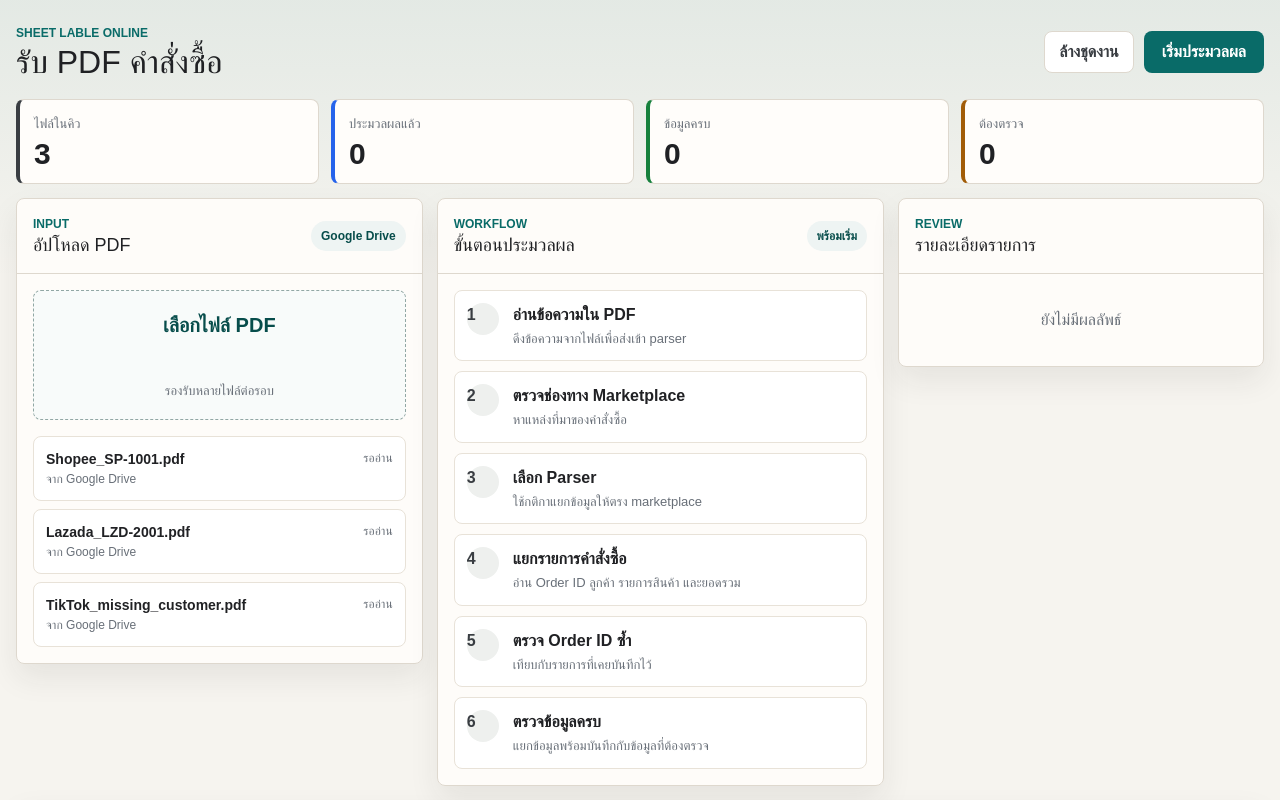
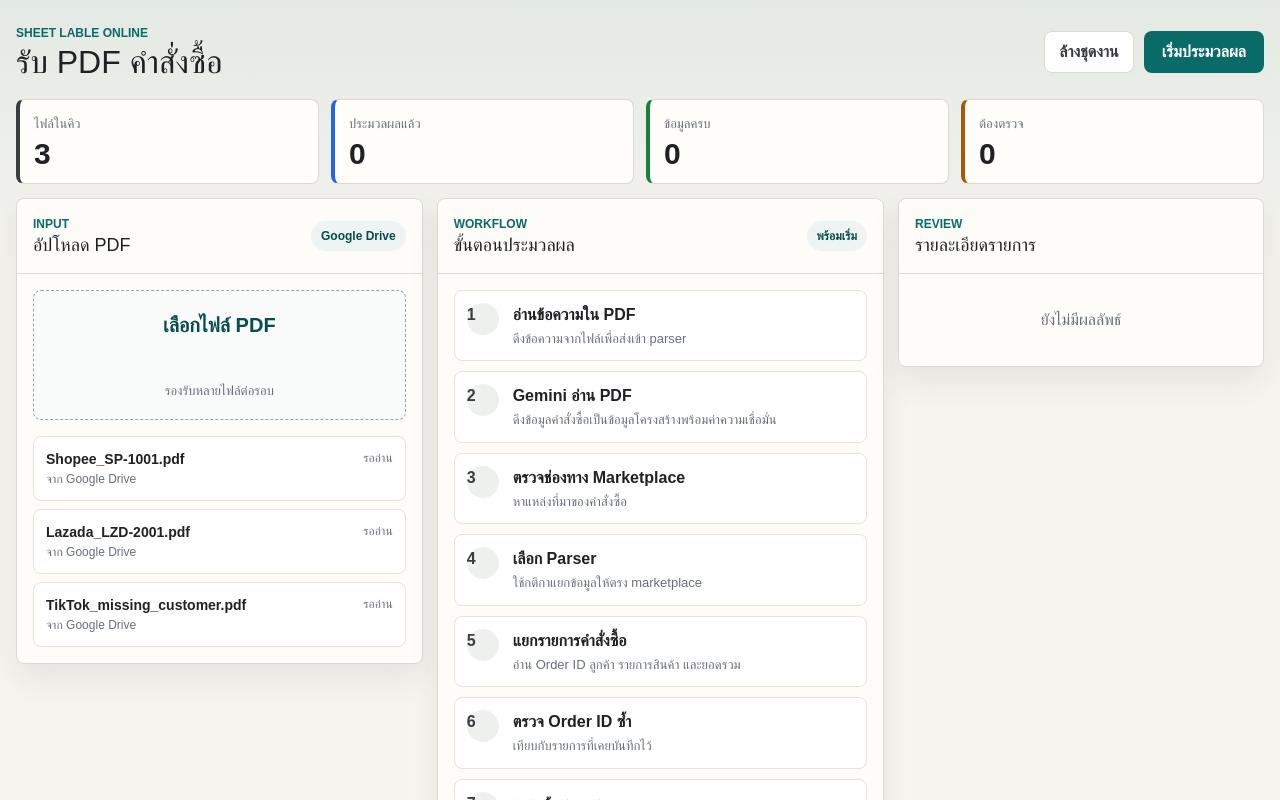
Before and after one commit to hillkoffzerowaste/sheet-label-online, a Next.js app: page / in a window 1280 px wide. Shown: the top 800 px of the page. Built offline with nearby package versions, Linux system fonts and the light colour scheme.

Commit message:
Add Gemini extraction workflow contract

```diff
--- a/src/workflow.ts
+++ b/src/workflow.ts
@@ -1,6 +1,8 @@
 export type Marketplace = "Shopee" | "Lazada" | "TikTok Shop" | "Unknown";
 
 export type OrderStatus = "ready" | "incomplete" | "duplicate" | "failed";
+
+export type ExtractionSource = "parser" | "gemini";
 
 export type MissingField =
   | "orderId"
@@ -8,7 +10,8 @@ export type MissingField =
   | "customerName"
   | "items"
   | "quantity"
-  | "address";
+  | "address"
+  | "total";
 
 export type OrderItem = {
   name: string;
@@ -33,7 +36,23 @@ export type ProcessedOrder = {
   total: number;
   status: OrderStatus;
   missingFields: MissingField[];
+  source: ExtractionSource;
+  confidence?: number;
+  rawNotes?: string;
   reason?: string;
+};
+
+export type GeminiExtraction = {
+  marketplace: string;
+  orderId: string;
+  customerName: string;
+  items: Array<{ name: string; quantity: number; sku?: string }>;
+  quantity: number;
+  address: string;
+  total: number;
+  confidence: number;
+  missingFields: string[];
+  rawNotes: string;
 };
 
 export type WorkflowStep = {
@@ -47,6 +66,11 @@ export const workflowSteps: WorkflowStep[] = [
     id: "read",
     label: "อ่านข้อความใน PDF",
     description: "ดึงข้อความจากไฟล์เพื่อส่งเข้า parser",
+  },
+  {
+    id: "gemini",
+    label: "Gemini อ่าน PDF",
+    description: "ดึงข้อมูลคำสั่งซื้อเป็นข้อมูลโครงสร้างพร้อมค่าความเชื่อมั่น",
   },
   {
     id: "marketplace",
@@ -121,7 +145,7 @@ export function processPdfJob(
   const address = readValue(text, /Address:\s*(.*?)\s+Total:/i);
   const totalText = readValue(text, /Total:\s*(\d+(?:\.\d+)?)/i);
   const quantity = Number(quantityText || 0);
-  const total = Number(totalText || 0);
+  const total = totalText ? Number(totalText) : Number.NaN;
   const items = itemName ? [{ name: itemName, quantity }] : [];
   const missingFields = getMissingFields({
     marketplace,
@@ -129,6 +153,7 @@ export function processPdfJob(
     customerName,
     items,
     address,
+    total,
   });
 
   if (!text.trim()) {
@@ -143,6 +168,7 @@ export function processPdfJob(
       status: "failed",
       missingFields,
       reason: "อ่าน PDF ไม่สำเร็จ",
+      source: "parser",
     });
   }
 
@@ -158,6 +184,7 @@ export function processPdfJob(
       status: "duplicate",
       missingFields,
       reason: `Order ID ${orderId} ซ้ำ`,
+      source: "parser",
     });
   }
 
@@ -173,6 +200,7 @@ export function processPdfJob(
       status: "incomplete",
       missingFields,
       reason: "ข้อมูลไม่ครบ",
+      source: "parser",
     });
   }
 
@@ -186,6 +214,114 @@ export function processPdfJob(
     total,
     status: "ready",
     missingFields,
+    source: "parser",
+  });
+}
+
+export function normalizeGeminiExtraction(raw: unknown): GeminiExtraction {
+  const value = isRecord(raw) ? raw : {};
+  const items = Array.isArray(value.items)
+    ? value.items
+        .filter(isRecord)
+        .map((item) => ({
+          name: stringValue(item.name),
+          quantity: numberValue(item.quantity),
+          sku: stringValue(item.sku) || undefined,
+        }))
+        .filter((item) => item.name)
+    : [];
+  const itemQuantity = items.reduce(
+    (sum, item) => sum + (item.quantity > 0 ? item.quantity : 0),
+    0,
+  );
+
+  return {
+    marketplace: normalizeMarketplace(stringValue(value.marketplace)),
+    orderId: stringValue(value.orderId),
+    customerName: stringValue(value.customerName),
+    items,
+    quantity: itemQuantity > 0 ? itemQuantity : numberValue(value.quantity),
+    address: stringValue(value.address),
+    total: numberValue(value.total),
+    confidence: clampConfidence(value.confidence),
+    missingFields: Array.isArray(value.missingFields)
+      ? value.missingFields.filter((field): field is string => typeof field === "string")
+      : [],
+    rawNotes: stringValue(value.rawNotes),
+  };
+}
+
+export function processGeminiExtraction(
+  fileName: string,
+  raw: unknown,
+  existingOrderIds: string[],
+): ProcessedOrder {
+  const extraction = normalizeGeminiExtraction(raw);
+  const items = extraction.items.map(({ name, quantity }) => ({ name, quantity }));
+  const missingFields = uniqueMissingFields([
+    ...getMissingFields({
+      marketplace: extraction.marketplace as Marketplace,
+      orderId: extraction.orderId,
+      customerName: extraction.customerName,
+      items,
+      address: extraction.address,
+      total: extraction.total,
+    }),
+    ...extraction.missingFields.filter(isMissingField),
+  ]);
+
+  if (extraction.orderId && existingOrderIds.includes(extraction.orderId)) {
+    return buildOrder({
+      fileName,
+      marketplace: extraction.marketplace as Marketplace,
+      orderId: extraction.orderId,
+      customerName: extraction.customerName,
+      items,
+      address: extraction.address,
+      total: extraction.total,
+      status: "duplicate",
+      missingFields,
+      source: "gemini",
+      confidence: extraction.confidence,
+      rawNotes: extraction.rawNotes || undefined,
+      reason: `Order ID ${extraction.orderId} ซ้ำ`,
+    });
+  }
+
+  if (missingFields.length > 0 || extraction.confidence < 70) {
+    return buildOrder({
+      fileName,
+      marketplace: extraction.marketplace as Marketplace,
+      orderId: extraction.orderId,
+      customerName: extraction.customerName,
+      items,
+      address: extraction.address,
+      total: extraction.total,
+      status: "incomplete",
+      missingFields,
+      source: "gemini",
+      confidence: extraction.confidence,
+      rawNotes: extraction.rawNotes || undefined,
+      reason:
+        extraction.confidence < 70
+          ? "ความมั่นใจของ Gemini ต่ำ"
+          : "ข้อมูลไม่ครบ",
+    });
+  }
+
+  return buildOrder({
+    fileName,
+    marketplace: extraction.marketplace as Marketplace,
+    orderId: extraction.orderId,
+    customerName: extraction.customerName,
+    items,
+    address: extraction.address,
+    total: extraction.total,
+    status: "ready",
+    missingFields,
+    source: "gemini",
+    confidence: extraction.confidence,
+    rawNotes: extraction.rawNotes || undefined,
   });
 }
 
@@ -199,6 +335,7 @@ function getMissingFields(order: {
   customerName: string;
   items: OrderItem[];
   address: string;
+  total: number;
 }): MissingField[] {
   const missing: MissingField[] = [];
   const hasQuantity = order.items.some((item) => item.quantity > 0);
@@ -209,8 +346,58 @@ function getMissingFields(order: {
   if (order.items.length === 0) missing.push("items");
   if (!hasQuantity) missing.push("quantity");
   if (!order.address) missing.push("address");
+  if (!Number.isFinite(order.total) || order.total < 0) missing.push("total");
 
   return missing;
+}
+
+function isRecord(value: unknown): value is Record<string, unknown> {
+  return Boolean(value) && typeof value === "object" && !Array.isArray(value);
+}
+
+function stringValue(value: unknown): string {
+  return typeof value === "string" ? value.trim() : "";
+}
+
+function numberValue(value: unknown): number {
+  if (value === "" || value === null || value === undefined) return Number.NaN;
+  const number = Number(value);
+  return Number.isFinite(number) ? number : Number.NaN;
+}
+
+function clampConfidence(value: unknown): number {
+  const confidence = numberValue(value);
+  return Number.isFinite(confidence)
+    ? Math.max(0, Math.min(100, Math.round(confidence)))
+    : 0;
+}
+
+function normalizeMarketplace(value: string): Marketplace {
+  const marketplace = value.toLowerCase();
+
+  if (marketplace === "shopee") return "Shopee";
+  if (marketplace === "lazada") return "Lazada";
+  if (marketplace === "tiktok shop" || marketplace === "tiktok-shop") {
+    return "TikTok Shop";
+  }
+
+  return "Unknown";
+}
+
+function isMissingField(value: string): value is MissingField {
+  return [
+    "orderId",
+    "marketplace",
+    "customerName",
+    "items",
+    "quantity",
+    "address",
+    "total",
+  ].includes(value);
+}
+
+function uniqueMissingFields(fields: MissingField[]): MissingField[] {
+  return [...new Set(fields)];
 }
 
 function buildOrder(order: Omit<ProcessedOrder, "id">): ProcessedOrder {
```
Also changed, not shown: 1 other file (tests, documents, lock files or other folders).
